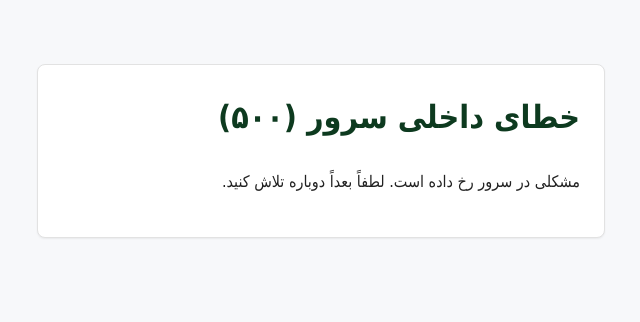
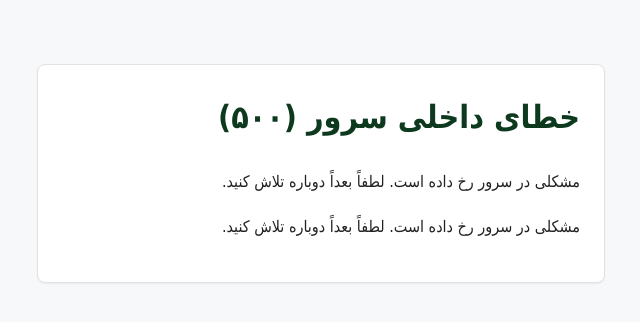
Before and after one commit to HamzeNasirii/maz-behvarz, a Django app: template templates/errors/500.html in a window 1280 px wide. Shown: the top 322 px of the page, without its empty margins (319-959 px from the left). Run offline with Django 5.2, Linux system fonts and the light colour scheme; the template is opened without the code that fills it, so the values that code supplies are empty.

Commit message:
Update 500.html

```diff
--- a/templates/errors/500.html
+++ b/templates/errors/500.html
@@ -13,6 +13,7 @@
         <div class="card">
             <h1>خطای داخلی سرور (۵۰۰)</h1>
             <p>مشکلی در سرور رخ داده است. لطفاً بعداً دوباره تلاش کنید.</p>
+            <p>مشکلی در سرور رخ داده است. لطفاً بعداً دوباره تلاش کنید.</p>
         </div>
     </div>
 </body>
```
